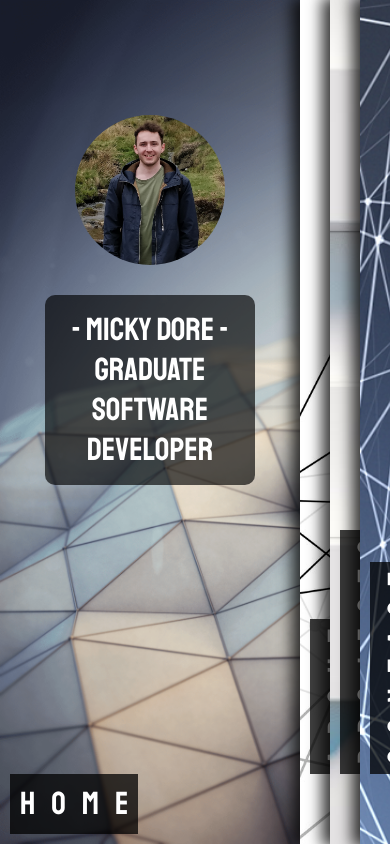
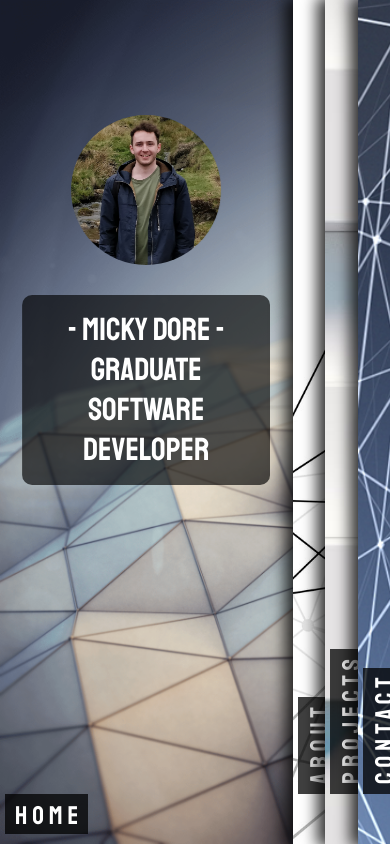
Before and after one commit to MickyDore/Portfolio, a React (Create React App) app: page / in a window 390 px wide. Built offline with nearby package versions, Linux system fonts and the light colour scheme.

Commit message:
Added CSS Mobile Styling

```diff
--- a/src/Style/accordion.css
+++ b/src/Style/accordion.css
@@ -5,6 +5,7 @@
 .content-about-container::-webkit-scrollbar {
     display: block;
 }
+
 .accordion-container {
   width: 100%;
   height: 100vh;
@@ -415,3 +416,101 @@
     transform: translateX(0px)
   }
 }
+
+
+
+
+
+@media only screen and (max-width: 600px) {
+
+  .accordion-container {
+    width: 100%;
+    height: 100vh;
+    background-color: white;
+    display: flex;
+    transition: all 700ms ease-in-out;
+    overflow: hidden;
+  }
+
+  .accordion-section {
+    width: 100%;
+    height: 100%;
+    flex: 1;
+    transition: all 700ms ease-in-out;
+    cursor: pointer;
+    position: relative;
+    box-shadow: -5px 0px 15px 3px rgba(0, 0, 0, 0.8);
+  }
+
+
+  .accordion-active {
+    flex: 9;
+  }
+
+  .accordion-section-title {
+    color: white;
+    background: rgba(0, 0, 0, 0.75);
+    transform: rotate(-90deg);
+    transform-origin: 0% 0%;
+    transition: all 0.7s ease-in-out;
+    font-family: 'Staatliches', cursive;
+    text-align: center;
+    position: absolute;
+    bottom: 0;
+    left: 0;
+    padding: 0px 10px;
+    margin: 10px 5px;
+  }
+
+  .accordion-section-title span {
+    font-size: 0.8em;
+    letter-spacing: 5px;
+    margin-right: -5px;
+  }
+
+  .accordion-active .accordion-section-title {
+    position: absolute;
+    bottom: 0;
+    left: 0;
+    transform: rotate(0deg);
+  }
+
+  .accordion-section-content {
+    color: white;
+    height: 100%;
+    transition: all 0.7s ease-in-out;
+    text-align: center;
+    position: absolute;
+    top: 50%;  /* position the top  edge of the element at the middle of the parent */
+    left: 50%; /* position the left edge of the element at the middle of the parent */
+    transform: translate(-50%, -50%);
+    width: 95%;
+    padding: 15px;
+    max-height: calc(100vh - 150px);
+  }
+
+  .content-projects-item-container {
+    width: 100%;
+    padding: 0px;
+    margin-top: 20px;
+  }
+
+  .content-projects-container {
+    margin-top: -50px;
+  }
+
+
+  .content-projects-item-left {
+    font-size: 60px;
+  }
+
+  .content-projects-item-right {
+    font-size: 60px;
+  }
+
+  .content-projects-item {
+    width: 100%;
+    font-size: 0.9em;
+  }
+
+}
```
